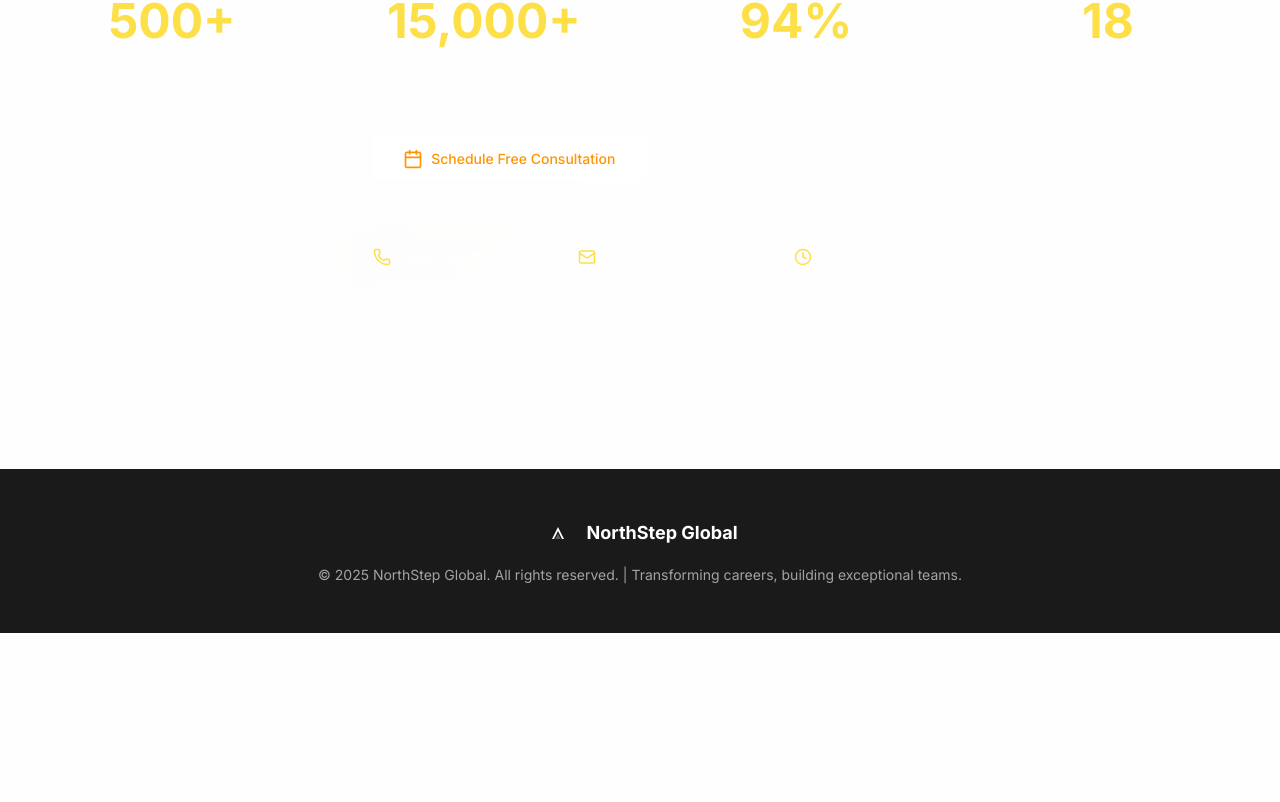
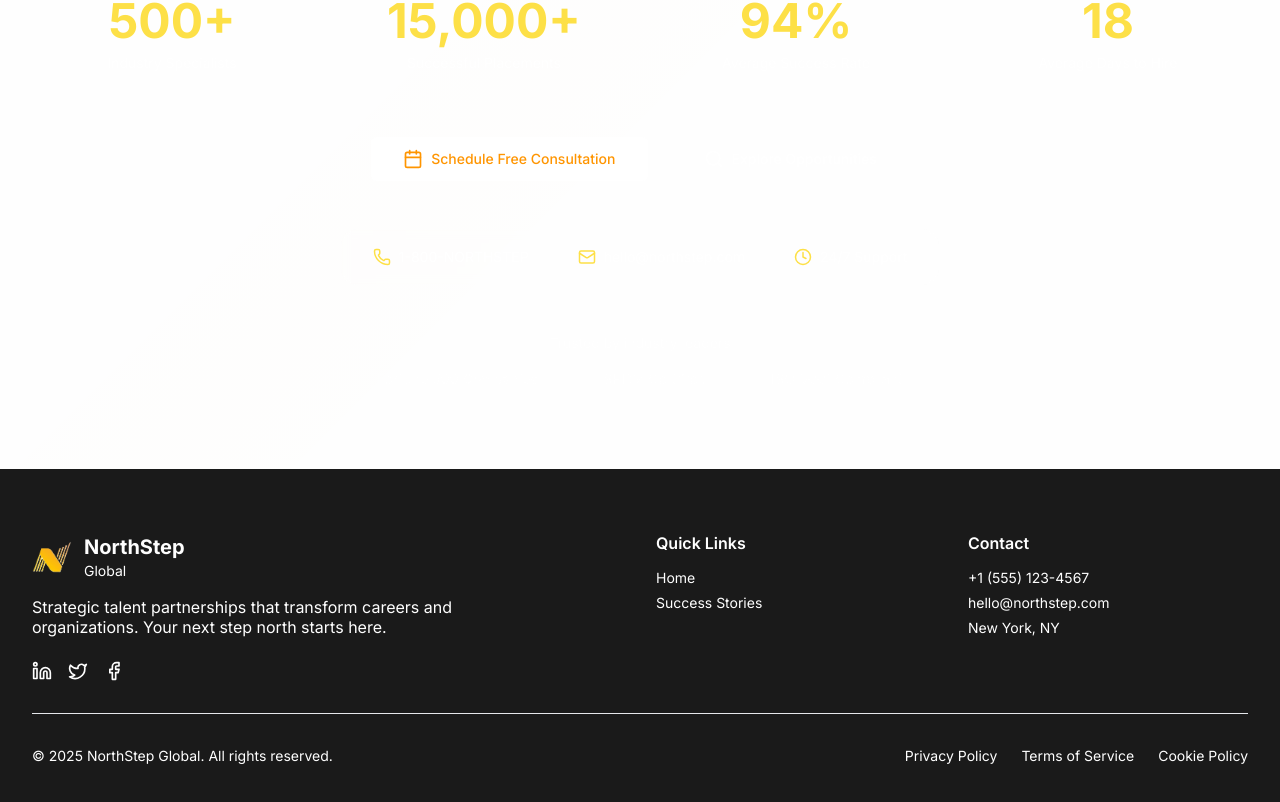
Before and after one commit to saksham-bharti/NorthFace, a React (Vite) app: page /industries-we-serve in a window 1280 px wide. Shown: the part 7390-8192 px from the top of the page. Before the commit the page ends 8023 px from the top, so only its background shows below. Built offline with nearby package versions, Linux system fonts and the light colour scheme.

Commit message:
Fixed footers of all the tabs

```diff
--- a/index.html
+++ b/index.html
@@ -3,7 +3,7 @@
 
 <head>
   <meta charset="utf-8" />
-  <title>northstep-recruiting</title>
+  <title>NorthStep Global</title>
   <meta name="viewport" content="width=device-width, initial-scale=1.0" />
   <meta name="theme-color" content="#000000" />
   <meta name="description" content="Web site created using create-react-app" />
--- a/src/pages/homepage/index.jsx
+++ b/src/pages/homepage/index.jsx
@@ -7,6 +7,7 @@ import TrustIndicators from './components/TrustIndicators';
 import IndustryShowcase from './components/IndustryShowcase';
 import SuccessStories from './components/SuccessStories';
 import CTASection from './components/CTASection';
+import Icon from '../../components/AppIcon';
 
 const Homepage = () => {
   useEffect(() => {
@@ -17,7 +18,7 @@ const Homepage = () => {
   return (
     <>
       <Helmet>
-        <title>NorthStep Global - Strategic Talent Partnership | Your Next Step North</title>
+        <title>NorthStep Global</title>
         <meta
           name="description"
           content="Transform your career or build exceptional teams with NorthStep Global. Strategic talent acquisition connecting ambitious professionals with visionary companies. 95% success rate, $25K average salary increase."
@@ -77,20 +78,22 @@ const Homepage = () => {
                     <p className="text-sm text-background/70">Global</p>
                   </div>
                 </div>
-                <p className="text-background/80 text-sm leading-relaxed max-w-md">
+                <p className="text-background/80 mb-6 max-w-md">
                   Strategic talent partnerships that transform careers and organizations.
                   Your next step north starts here.
                 </p>
+                <div className="flex space-x-4">
+                  <Icon name="Linkedin" size={20} className="text-background/60 hover:text-background cursor-pointer" />
+                  <Icon name="Twitter" size={20} className="text-background/60 hover:text-background cursor-pointer" />
+                  <Icon name="Facebook" size={20} className="text-background/60 hover:text-background cursor-pointer" />
+                </div>
               </div>
-
               {/* Quick Links */}
               <div>
                 <h4 className="font-semibold mb-4">Quick Links</h4>
                 <ul className="space-y-2 text-sm">
-                  <li><a href="/for-candidates" className="text-background/80 hover:text-primary transition-colors">For Candidates</a></li>
                   <li><a href="/industries-we-serve" className="text-background/80 hover:text-primary transition-colors">Industries</a></li>
                   <li><a href="/success-stories" className="text-background/80 hover:text-primary transition-colors">Success Stories</a></li>
-                  <li><a href="/about-north-step" className="text-background/80 hover:text-primary transition-colors">About Us</a></li>
                 </ul>
               </div>
 
--- a/src/pages/industries-we-serve/index.jsx
+++ b/src/pages/industries-we-serve/index.jsx
@@ -7,6 +7,8 @@ import IndustryInsights from './components/IndustryInsights';
 import ConsultantShowcase from './components/ConsultantShowcase';
 import InteractiveTools from './components/InteractiveTools';
 import CallToAction from './components/CallToAction';
+import Icon from '../../components/AppIcon';
+
 
 const IndustriesWeServe = () => {
   return (
@@ -35,22 +37,65 @@ const IndustriesWeServe = () => {
           <CallToAction />
         </main>
 
-        <footer className="bg-foreground text-white py-12">
+        {/* Footer */}
+        <footer className="bg-foreground text-background py-16">
           <div className="max-w-7xl mx-auto px-4 lg:px-8">
-            <div className="text-center">
-              <div className="flex items-center justify-center space-x-3 mb-4">
-                <div className="w-8 h-8 bg-gradient-elevation rounded-lg flex items-center justify-center">
-                  <svg width="16" height="16" viewBox="0 0 24 24" fill="none" className="text-white">
-                    <path d="M3 21L12 3L21 21H18L12 9L6 21H3Z" fill="currentColor"/>
-                    <path d="M8 21L12 13L16 21H8Z" fill="rgba(255,255,255,0.3)"/>
-                  </svg>
+            <div className="grid lg:grid-cols-4 gap-8 mb-8">
+              {/* Brand */}
+              <div className="lg:col-span-2">
+                <div className="flex items-center space-x-3 mb-4">
+                  <div className="w-10 h-10 bg-gradient-elevation rounded-lg flex items-center justify-center">
+                    <img
+                      src="/assets/images/Logo.png"
+                      alt="NorthStep"
+                      className="w-full h-full object-cover rounded-lg"
+                    />
+                  </div>
+                  <div>
+                    <h3 className="text-xl font-bold">NorthStep</h3>
+                    <p className="text-sm text-background/70">Global</p>
+                  </div>
                 </div>
-                <span className="text-lg font-bold">NorthStep Global</span>
+                <p className="text-background/80 mb-6 max-w-md">
+                  Strategic talent partnerships that transform careers and organizations.
+                  Your next step north starts here.
+                </p>
+                <div className="flex space-x-4">
+                  <Icon name="Linkedin" size={20} className="text-background/60 hover:text-background cursor-pointer" />
+                  <Icon name="Twitter" size={20} className="text-background/60 hover:text-background cursor-pointer" />
+                  <Icon name="Facebook" size={20} className="text-background/60 hover:text-background cursor-pointer" />
+                </div>
               </div>
-              <p className="text-white/60 text-sm">
-                © {new Date()?.getFullYear()} NorthStep Global. All rights reserved. |
-                Transforming careers, building exceptional teams.
+
+              {/* Quick Links */}
+              <div>
+                <h4 className="font-semibold mb-4">Quick Links</h4>
+                <ul className="space-y-2 text-sm">
+                  <li><a href="/homepage" className="text-background/80 hover:text-primary transition-colors">Home</a></li>
+                  <li><a href="/success-stories" className="text-background/80 hover:text-primary transition-colors">Success Stories</a></li>
+                </ul>
+              </div>
+
+              {/* Contact */}
+              <div>
+                <h4 className="font-semibold mb-4">Contact</h4>
+                <ul className="space-y-2 text-sm text-background/80">
+                  <li>+1 (555) 123-4567</li>
+                  <li>hello@northstep.com</li>
+                  <li>New York, NY</li>
+                </ul>
+              </div>
+            </div>
+
+            <div className="border-t border-background/20 pt-8 flex flex-col lg:flex-row justify-between items-center">
+              <p className="text-sm text-background/60">
+                © {new Date()?.getFullYear()} NorthStep Global. All rights reserved.
               </p>
+              <div className="flex space-x-6 mt-4 lg:mt-0">
+                <a href="#" className="text-background/60 hover:text-primary text-sm transition-colors">Privacy Policy</a>
+                <a href="#" className="text-background/60 hover:text-primary text-sm transition-colors">Terms of Service</a>
+                <a href="#" className="text-background/60 hover:text-primary text-sm transition-colors">Cookie Policy</a>
+              </div>
             </div>
           </div>
         </footer>
--- a/src/pages/success-stories/index.jsx
+++ b/src/pages/success-stories/index.jsx
@@ -100,23 +100,25 @@ const SuccessStoriesPage = () => {
       {/* Footer */}
       <footer className="bg-foreground text-background py-16">
           <div className="max-w-7xl mx-auto px-4 lg:px-8">
-          <div className="grid grid-cols-1 md:grid-cols-4 gap-8">
-            {/* Company Info */}
-            <div className="md:col-span-2">
-              <div className="flex items-center space-x-3 mb-6">
+            <div className="grid lg:grid-cols-4 gap-8 mb-8">
+              {/* Brand */}
+              <div className="lg:col-span-2">
+                <div className="flex items-center space-x-3 mb-4">
                   <div className="w-10 h-10 bg-gradient-elevation rounded-lg flex items-center justify-center">
-                  <svg width="24" height="24" viewBox="0 0 24 24" fill="none" className="text-white">
-                    <path d="M3 21L12 3L21 21H18L12 9L6 21H3Z" fill="currentColor"/>
-                    <path d="M8 21L12 13L16 21H8Z" fill="rgba(255,255,255,0.3)"/>
-                  </svg>
+                    <img
+                      src="/assets/images/Logo.png"
+                      alt="NorthStep"
+                      className="w-full h-full object-cover rounded-lg"
+                    />
                   </div>
                   <div>
                     <h3 className="text-xl font-bold">NorthStep</h3>
-                  <p className="text-sm opacity-80">Global</p>
+                    <p className="text-sm text-background/70">Global</p>
                   </div>
                 </div>
                 <p className="text-background/80 mb-6 max-w-md">
-                Transforming careers and building exceptional teams through strategic talent partnerships. Your next step north starts here.
+                  Strategic talent partnerships that transform careers and organizations.
+                  Your next step north starts here.
                 </p>
                 <div className="flex space-x-4">
                   <Icon name="Linkedin" size={20} className="text-background/60 hover:text-background cursor-pointer" />
@@ -128,36 +130,32 @@ const SuccessStoriesPage = () => {
               {/* Quick Links */}
               <div>
                 <h4 className="font-semibold mb-4">Quick Links</h4>
-              <ul className="space-y-2 text-background/80">
-                <li><a href="/for-candidates" className="hover:text-background">For Candidates</a></li>
-                <li><a href="/industries-we-serve" className="hover:text-background">Industries</a></li>
-                <li><a href="/about-north-step" className="hover:text-background">About Us</a></li>
-                <li><a href="/contact-consultation" className="hover:text-background">Contact</a></li>
+                <ul className="space-y-2 text-sm">
+                  <li><a href="/homepage" className="text-background/80 hover:text-primary transition-colors">Home</a></li>
+                  <li><a href="/industries-we-serve" className="text-background/80 hover:text-primary transition-colors">Industries</a></li>
                 </ul>
               </div>
 
-            {/* Contact Info */}
+              {/* Contact */}
               <div>
                 <h4 className="font-semibold mb-4">Contact</h4>
-              <ul className="space-y-2 text-background/80">
-                <li className="flex items-center space-x-2">
-                  <Icon name="Mail" size={16} />
-                  <span>hello@northstep.com</span>
-                </li>
-                <li className="flex items-center space-x-2">
-                  <Icon name="Phone" size={16} />
-                  <span>(555) 123-4567</span>
-                </li>
-                <li className="flex items-center space-x-2">
-                  <Icon name="MapPin" size={16} />
-                  <span>New York, NY</span>
-                </li>
+                <ul className="space-y-2 text-sm text-background/80">
+                  <li>+1 (555) 123-4567</li>
+                  <li>hello@northstep.com</li>
+                  <li>New York, NY</li>
                 </ul>
               </div>
             </div>
 
-          <div className="border-t border-background/20 mt-12 pt-8 text-center text-background/60">
-            <p>&copy; {new Date()?.getFullYear()} NorthStep Global. All rights reserved.</p>
+            <div className="border-t border-background/20 pt-8 flex flex-col lg:flex-row justify-between items-center">
+              <p className="text-sm text-background/60">
+                © {new Date()?.getFullYear()} NorthStep Global. All rights reserved.
+              </p>
+              <div className="flex space-x-6 mt-4 lg:mt-0">
+                <a href="#" className="text-background/60 hover:text-primary text-sm transition-colors">Privacy Policy</a>
+                <a href="#" className="text-background/60 hover:text-primary text-sm transition-colors">Terms of Service</a>
+                <a href="#" className="text-background/60 hover:text-primary text-sm transition-colors">Cookie Policy</a>
+              </div>
             </div>
           </div>
         </footer>
```
Lines whose indentation alone changed are shown as unchanged.
